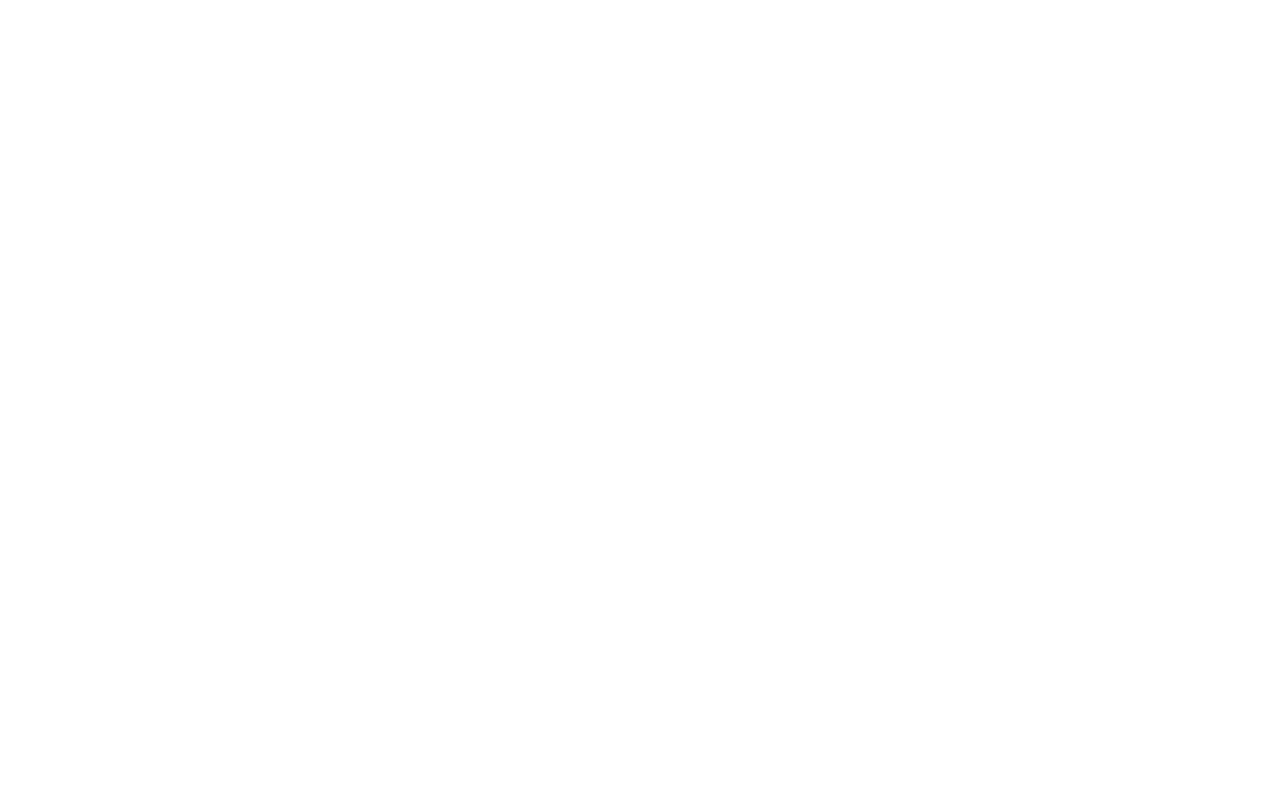
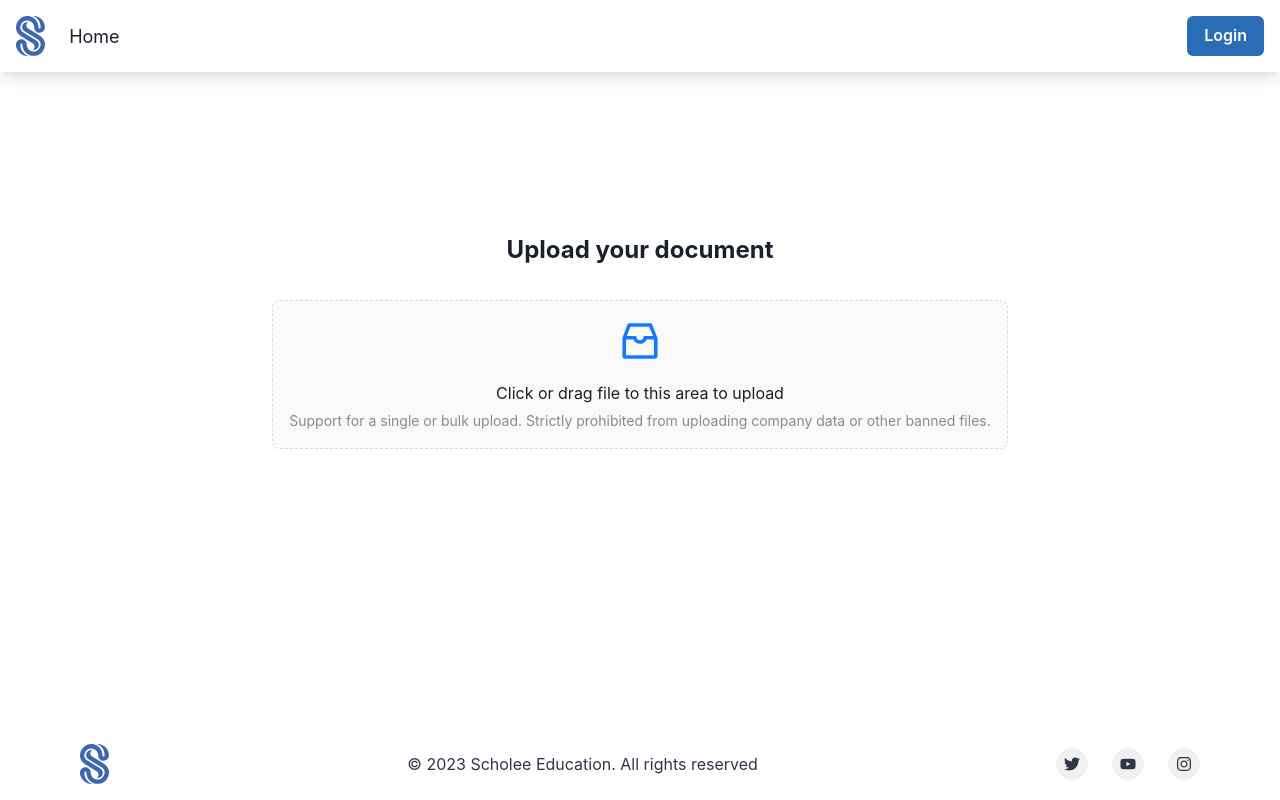
Before and after one commit to IceTeaXXD/Scholee-HiFi, a React (Vite) app: page /upload in a window 1280 px wide. Before the commit this address had no page. Built offline with nearby package versions, Linux system fonts and the light colour scheme.

Commit message:
feat: upload document

```diff
--- a/package.json
+++ b/package.json
@@ -11,10 +11,12 @@
     "prepare": "husky install"
   },
   "dependencies": {
+    "@ant-design/icons": "^5.2.6",
     "@chakra-ui/icons": "^2.1.1",
     "@chakra-ui/react": "^2.8.2",
     "@emotion/react": "^11.11.1",
     "@emotion/styled": "^11.11.0",
+    "antd": "^5.11.2",
     "framer-motion": "^10.16.5",
     "react": "^18.2.0",
     "react-dom": "^18.2.0",
--- a/src/App.tsx
+++ b/src/App.tsx
@@ -10,6 +10,7 @@
 import ReviewDocument from './pages/ReviewDocument'
 import AddScholarship from './pages/AddScholarship'
 import AboutUsPage from './pages/AboutUs'
+import UploadDocumentPage from './pages/UploadDocument'
 
 function App() {
   return (
@@ -30,6 +31,7 @@
           <Route path="/dashboard" element={<Dashboard />} />
           <Route path="/review" element={<ReviewDocument />} />
           <Route path="/aboutus" element={<AboutUsPage />} />
+          <Route path="/upload" element={<UploadDocumentPage />} />
         </Routes>
       </Router>
     </>
--- a/src/components/Layout/Navbar.tsx
+++ b/src/components/Layout/Navbar.tsx
@@ -137,7 +137,9 @@
 
                   <PopoverContent p={4}>
                     <Stack spacing={5}>
-                      <Text>Upload Document</Text>
+                      <Link to="/upload">
+                        <Text>Upload Document</Text>
+                      </Link>
                       <Link to="/review">
                         <Text>Document Review</Text>
                       </Link>
@@ -247,7 +249,9 @@
 
                       <PopoverContent p={4}>
                         <Stack spacing={5}>
-                          <Text>Upload Document</Text>
+                          <Link to="/upload">
+                            <Text>Upload Document</Text>
+                          </Link>
                           <Link to="/review">
                             <Text>Document Review</Text>
                           </Link>
--- /dev/null
+++ b/src/components/Upload/UploadDocument.tsx
@@ -0,0 +1,47 @@
+import React from 'react'
+import { InboxOutlined } from '@ant-design/icons'
+import type { UploadProps } from 'antd'
+import { message, Upload } from 'antd'
+import { Flex, Text } from '@chakra-ui/react'
+
+const { Dragger } = Upload
+
+const props: UploadProps = {
+  name: 'file',
+  multiple: true,
+  action: 'https://run.mocky.io/v3/435e224c-44fb-4773-9faf-380c5e6a2188',
+  onChange(info) {
+    const { status } = info.file
+    if (status !== 'uploading') {
+      console.log(info.file, info.fileList)
+    }
+    if (status === 'done') {
+      message.success(`${info.file.name} file uploaded successfully.`)
+    } else if (status === 'error') {
+      message.error(`${info.file.name} file upload failed.`)
+    }
+  },
+  onDrop(e) {
+    console.log('Dropped files', e.dataTransfer.files)
+  },
+}
+
+export const UploadDocument: React.FC = () => (
+  <Flex direction="column" justify="center" align="center" mt="20vh">
+    <Text fontSize="2xl" fontWeight="bold" mb="2rem">
+      Upload your document
+    </Text>
+    <Dragger {...props}>
+      <p className="ant-upload-drag-icon">
+        <InboxOutlined />
+      </p>
+      <p className="ant-upload-text">
+        Click or drag file to this area to upload
+      </p>
+      <p className="ant-upload-hint">
+        Support for a single or bulk upload. Strictly prohibited from uploading
+        company data or other banned files.
+      </p>
+    </Dragger>
+  </Flex>
+)
--- /dev/null
+++ b/src/pages/UploadDocument.tsx
@@ -0,0 +1,10 @@
+import { UploadDocument } from '../components/Upload/UploadDocument'
+import Layout from '../components/Layout'
+
+export default function UploadDocumentPage() {
+  return (
+    <Layout>
+      <UploadDocument />
+    </Layout>
+  )
+}
```
Also changed, not shown: 1 other file (tests, documents, lock files or other folders).
